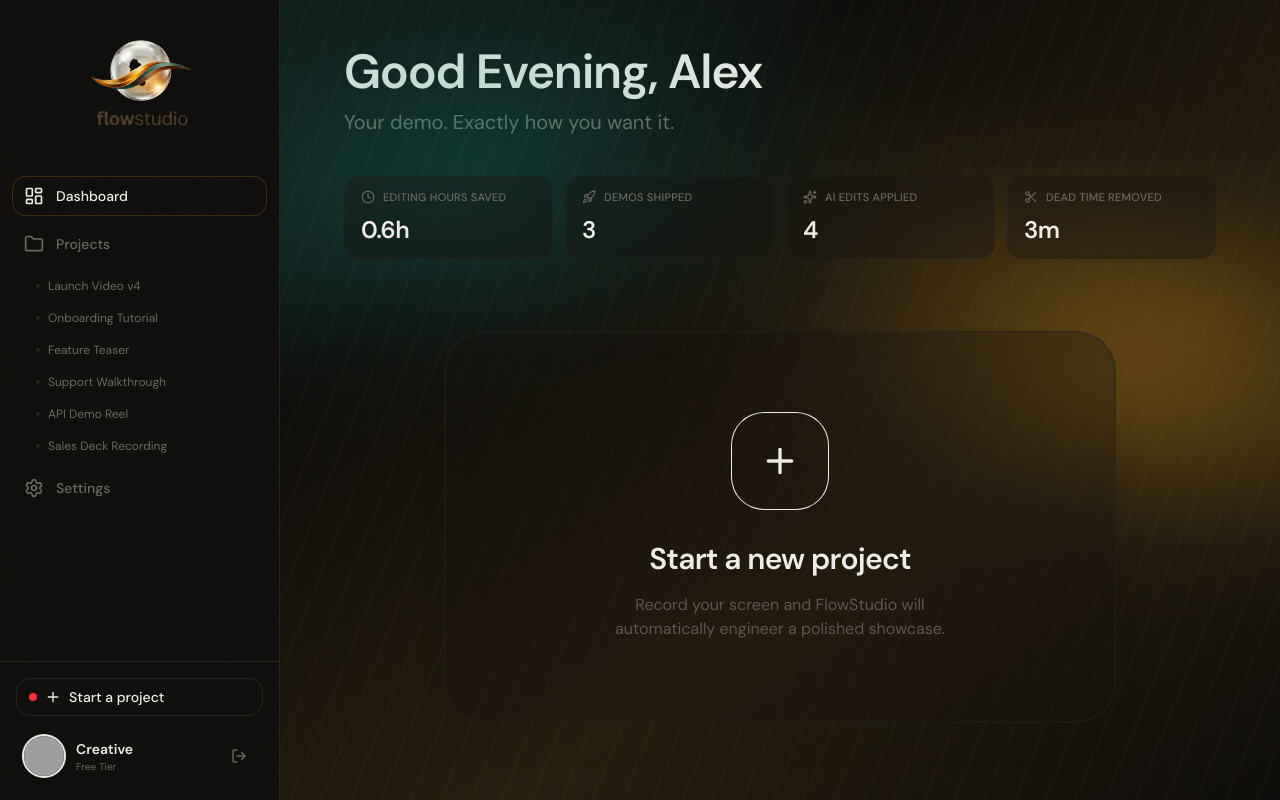
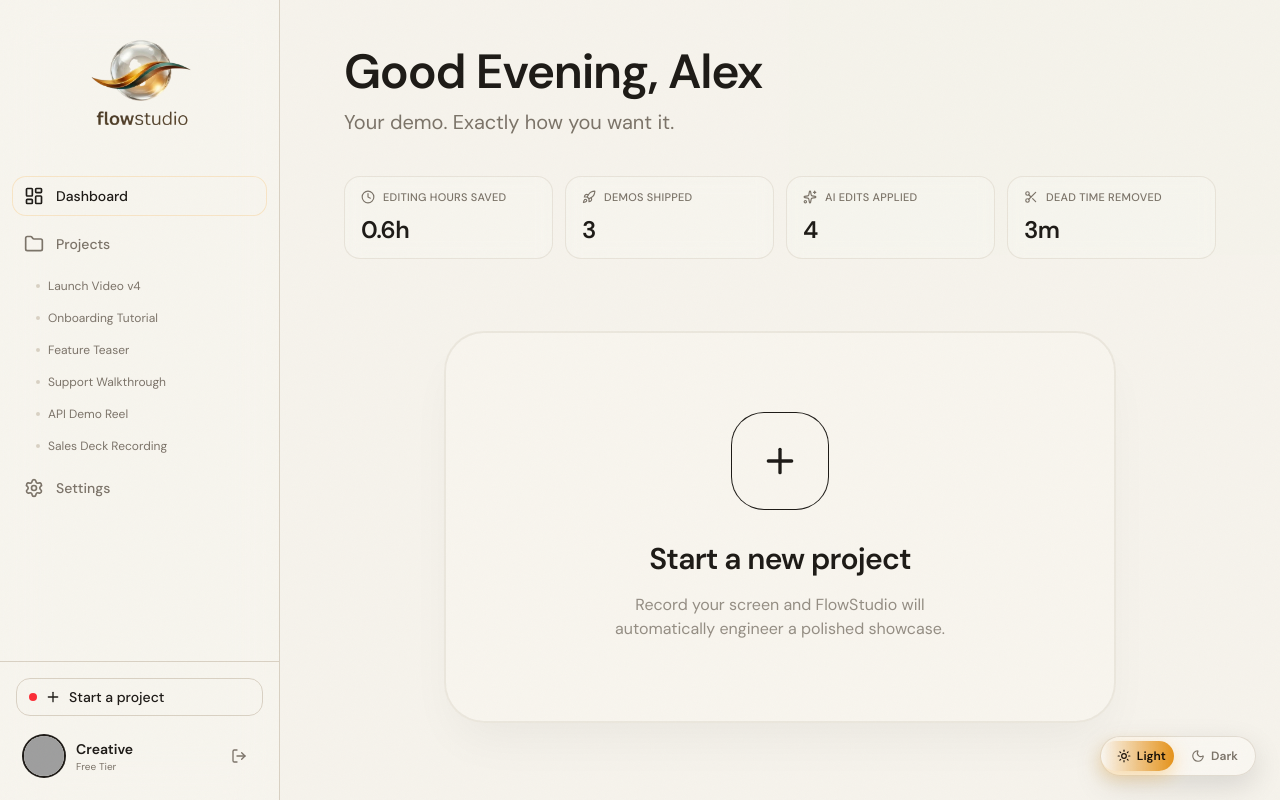
Before and after one commit to CapitalistCookie/flowstudio, a Next.js app in the folder frontend/: page /dashboard in a window 1280 px wide. Built offline with nearby package versions, Linux system fonts and the light colour scheme; no server answers; grey boxes are pictures that could not be loaded.

Commit message:
feat(theme): [HIGHLIGHT] scoped light/dark toggle + launch light default + UI polish

```diff
--- a/frontend/app/globals.css
+++ b/frontend/app/globals.css
@@ -4,6 +4,54 @@
 @custom-variant dark (&:is(.dark *));
 
 :root {
+  /* FlowStudio — light cinematic studio */
+  --background: #F6F3EC;
+  --foreground: #1D1A16;
+  --card: #FAF8F3;
+  --card-foreground: #1D1A16;
+  --popover: #FCFAF6;
+  --popover-foreground: #1D1A16;
+  --primary: #F5A623;
+  --primary-foreground: #1D1A16;
+  --secondary: #ECE6DC;
+  --secondary-foreground: #1D1A16;
+  --muted: #E8E1D6;
+  --muted-foreground: #7B7368;
+  --accent: #F5A623;
+  --accent-foreground: #1D1A16;
+  --destructive: #DC2626;
+  --destructive-foreground: #FFFFFF;
+  --border: #D9D1C3;
+  --input: #EFE8DC;
+  --ring: #F5A623;
+  --radius: 0.5rem;
+
+  /* Sidebar */
+  --sidebar: #F1EDE4;
+  --sidebar-foreground: #1D1A16;
+  --sidebar-primary: #F5A623;
+  --sidebar-primary-foreground: #1D1A16;
+  --sidebar-accent: #E8E1D5;
+  --sidebar-accent-foreground: #1D1A16;
+  --sidebar-border: #D9D1C3;
+  --sidebar-ring: #F5A623;
+
+  /* FlowStudio brand tokens */
+  --flux-amber: #F5A623;
+  --flux-amber-dim: rgba(245, 166, 35, 0.6);
+  --flux-amber-glow: rgba(245, 166, 35, 0.12);
+  --flux-amber-glow-strong: rgba(245, 166, 35, 0.25);
+  --flux-teal: #1A9E8F;
+  --flux-teal-glow: rgba(26, 158, 143, 0.12);
+  --flux-charcoal: #1D1A16;
+  --flux-surface: #FCFAF6;
+  --flux-surface-raised: #F4EFE7;
+  --flux-offwhite: #FCFAF6;
+  --flux-secondary-text: #7B7368;
+  --flux-tertiary-text: #4E4942;
+}
+
+.dark {
   /* FlowStudio — dark cinematic studio */
   --background: #0D0C0A;
   --foreground: #F0EDE8;
@@ -24,9 +72,7 @@
   --border: #272420;
   --input: #1E1C18;
   --ring: #F5A623;
-  --radius: 0.5rem;
 
-  /* Sidebar */
   --sidebar: #0F0E0B;
   --sidebar-foreground: #F0EDE8;
   --sidebar-primary: #F5A623;
@@ -36,7 +82,6 @@
   --sidebar-border: #272420;
   --sidebar-ring: #F5A623;
 
-  /* FlowStudio brand tokens */
   --flux-amber: #F5A623;
   --flux-amber-dim: rgba(245, 166, 35, 0.6);
   --flux-amber-glow: rgba(245, 166, 35, 0.12);
--- a/frontend/app/layout.tsx
+++ b/frontend/app/layout.tsx
@@ -4,6 +4,8 @@ import { ClerkProvider } from "@clerk/nextjs"
 import { DM_Sans, JetBrains_Mono } from "next/font/google"
 import { Toaster } from "sonner"
 import { CursorTrail } from "@/components/cursor-trail"
+import { ThemeProvider } from "@/components/theme-provider"
+import { ThemeControls } from "@/components/theme-controls"
 import "./globals.css"
 
 const dmSans = DM_Sans({
@@ -37,10 +39,13 @@ export default function RootLayout({
     <ClerkProvider>
       <html lang="en" className={`${dmSans.variable} ${jetbrainsMono.variable}`} suppressHydrationWarning>
         <body className="font-sans antialiased grain-overlay" suppressHydrationWarning>
-          <div className="pointer-events-none fixed inset-0 z-[-1] grid-texture opacity-50" />
-          <CursorTrail />
-          {children}
-          <Toaster position="bottom-right" richColors />
+          <ThemeProvider>
+            <div className="pointer-events-none fixed inset-0 z-[-1] grid-texture opacity-50" />
+            <ThemeControls />
+            <CursorTrail />
+            {children}
+            <Toaster position="bottom-right" richColors />
+          </ThemeProvider>
         </body>
       </html>
     </ClerkProvider>
--- a/frontend/app/studio/page.tsx
+++ b/frontend/app/studio/page.tsx
@@ -7,12 +7,13 @@ import { EditorShell } from "@/components/editor-shell"
 function StudioContent() {
   const searchParams = useSearchParams()
   const mode = searchParams.get("edits")
+  const normalizedMode = mode === "refine" ? "tweak" : mode
 
   return (
     <div className="flex h-screen w-full flex-col bg-background font-sans overflow-hidden">
       <EditorShell
         projectId="local-project"
-        initialEditMode={mode === "tweak" || mode === "auto" ? mode : "none"}
+        initialEditMode={normalizedMode === "tweak" || normalizedMode === "auto" ? normalizedMode : "none"}
       />
     </div>
   )
--- a/frontend/components/dashboard-view.tsx
+++ b/frontend/components/dashboard-view.tsx
@@ -14,7 +14,6 @@ import {
 } from "lucide-react"
 import { Button } from "@/components/ui/button"
 import { WorkspaceSidebar } from "@/components/workspace-sidebar"
-import { LightCinematicTexture } from "@/components/light-cinematic-texture"
 import { useProjectStore } from "@/lib/stores/project-store"
 
 function parseDurationToSeconds(duration: string): number {
@@ -68,8 +67,6 @@ export function DashboardView() {
 
       {/* ── Main Content ── */}
       <main className="relative flex-1 overflow-y-auto bg-background/50">
-        <LightCinematicTexture className="z-0" />
-
         <div className="mx-auto max-w-6xl px-8 py-12 lg:px-16 flex flex-col min-h-full">
 
           {/* ── Top Greeting ── */}
@@ -171,13 +168,13 @@ export function DashboardView() {
                         <TrendingUp size={48} className="text-muted-foreground/20" />
                       </div>
 
-                      <div className="absolute inset-0 flex items-center justify-center opacity-0 group-hover:opacity-100 transition-opacity bg-black/5">
-                        <div className="rounded-full bg-white/90 backdrop-blur-sm px-4 py-2 text-xs font-bold text-black shadow-lg">
+                      <div className="absolute inset-0 flex items-center justify-center opacity-0 group-hover:opacity-100 transition-opacity bg-background/20 dark:bg-black/5">
+                        <div className="rounded-full bg-card/90 backdrop-blur-sm px-4 py-2 text-xs font-bold text-foreground shadow-lg">
                           Open Editor
                         </div>
                       </div>
 
-                      <div className="absolute bottom-4 right-4 rounded-xl bg-black/60 px-2.5 py-1 text-[11px] font-mono font-bold text-white backdrop-blur-lg border border-white/10 uppercase tracking-widest">
+                      <div className="absolute bottom-4 right-4 rounded-xl bg-card/85 px-2.5 py-1 text-[11px] font-mono font-bold text-foreground backdrop-blur-lg border border-border/70 uppercase tracking-widest dark:bg-black/60 dark:text-white dark:border-white/10">
                         {project.duration}
                       </div>
                     </div>
--- a/frontend/components/flux-logo.tsx
+++ b/frontend/components/flux-logo.tsx
@@ -22,7 +22,15 @@ export function FluxLogo({ size = "md", className }: FluxLogoProps) {
         alt="FlowStudio"
         width={sizes[size]}
         height={sizes[size]}
-        className="block object-contain align-middle"
+        className="block object-contain align-middle dark:hidden"
+        priority={size !== "sm"}
+      />
+      <Image
+        src="/branding/flowstudio-logo-dark-mode.png"
+        alt="FlowStudio"
+        width={sizes[size]}
+        height={sizes[size]}
+        className="hidden object-contain align-middle dark:block"
         priority={size !== "sm"}
       />
     </div>
--- a/frontend/components/light-cinematic-texture.tsx
+++ b/frontend/components/light-cinematic-texture.tsx
@@ -7,11 +7,11 @@ interface LightCinematicTextureProps {
 export function LightCinematicTexture({ className }: LightCinematicTextureProps) {
   return (
     <div aria-hidden className={cn("pointer-events-none absolute inset-0 overflow-hidden", className)}>
-      <div className="absolute inset-0 bg-[linear-gradient(145deg,rgba(26,158,143,0.12)_0%,rgba(26,158,143,0)_26%,rgba(245,166,35,0.11)_64%,rgba(245,166,35,0)_100%)]" />
-      <div className="absolute -left-[20%] top-[8%] h-56 w-[78%] rotate-[-11deg] bg-[linear-gradient(90deg,rgba(26,158,143,0),rgba(26,158,143,0.30),rgba(26,158,143,0))] blur-3xl" />
-      <div className="absolute right-[-24%] top-[30%] h-56 w-[76%] rotate-[13deg] bg-[linear-gradient(90deg,rgba(245,166,35,0),rgba(245,166,35,0.32),rgba(245,166,35,0))] blur-3xl" />
-      <div className="absolute inset-0 opacity-[0.14] [background:repeating-linear-gradient(112deg,rgba(245,166,35,0.22)_0px,rgba(245,166,35,0.22)_2px,transparent_2px,transparent_28px)]" />
-      <div className="absolute inset-0 opacity-[0.08] [background:repeating-linear-gradient(74deg,rgba(26,158,143,0.22)_0px,rgba(26,158,143,0.22)_1px,transparent_1px,transparent_24px)]" />
+      <div className="absolute inset-0 bg-[linear-gradient(145deg,rgba(26,158,143,0.18)_0%,rgba(26,158,143,0)_26%,rgba(245,166,35,0.16)_64%,rgba(245,166,35,0)_100%)] dark:bg-[linear-gradient(145deg,rgba(26,158,143,0.1)_0%,rgba(26,158,143,0)_26%,rgba(245,166,35,0.1)_64%,rgba(245,166,35,0)_100%)]" />
+      <div className="absolute -left-[20%] top-[8%] h-56 w-[78%] rotate-[-11deg] bg-[linear-gradient(90deg,rgba(26,158,143,0),rgba(26,158,143,0.35),rgba(26,158,143,0))] dark:bg-[linear-gradient(90deg,rgba(26,158,143,0),rgba(26,158,143,0.22),rgba(26,158,143,0))] blur-3xl" />
+      <div className="absolute right-[-24%] top-[30%] h-56 w-[76%] rotate-[13deg] bg-[linear-gradient(90deg,rgba(245,166,35,0),rgba(245,166,35,0.34),rgba(245,166,35,0))] dark:bg-[linear-gradient(90deg,rgba(245,166,35,0),rgba(245,166,35,0.24),rgba(245,166,35,0))] blur-3xl" />
+      <div className="absolute inset-0 opacity-[0.18] dark:opacity-[0.1] [background:repeating-linear-gradient(112deg,rgba(245,166,35,0.22)_0px,rgba(245,166,35,0.22)_2px,transparent_2px,transparent_28px)]" />
+      <div className="absolute inset-0 opacity-[0.1] dark:opacity-[0.06] [background:repeating-linear-gradient(74deg,rgba(26,158,143,0.22)_0px,rgba(26,158,143,0.22)_1px,transparent_1px,transparent_24px)]" />
     </div>
   )
 }
--- /dev/null
+++ b/frontend/components/theme-controls.tsx
@@ -0,0 +1,30 @@
+"use client"
+
+import { useEffect } from "react"
+import { usePathname } from "next/navigation"
+import { useTheme } from "next-themes"
+import { ThemeToggle } from "@/components/theme-toggle"
+
+const TOGGLE_ROUTES = ["/dashboard", "/projects", "/studio"]
+
+export function ThemeControls() {
+  const pathname = usePathname()
+  const { setTheme } = useTheme()
+
+  useEffect(() => {
+    // Always boot the app into light mode on launch.
+    setTheme("light")
+  }, [setTheme])
+
+  const showToggle = TOGGLE_ROUTES.some((route) => pathname.startsWith(route))
+
+  if (!showToggle) {
+    return null
+  }
+
+  return (
+    <div className="fixed bottom-6 right-6 z-[120]">
+      <ThemeToggle />
+    </div>
+  )
+}
--- /dev/null
+++ b/frontend/components/theme-provider.tsx
@@ -0,0 +1,17 @@
+"use client"
+
+import * as React from "react"
+import { ThemeProvider as NextThemesProvider } from "next-themes"
+
+export function ThemeProvider({ children }: { children: React.ReactNode }) {
+  return (
+    <NextThemesProvider
+      attribute="class"
+      defaultTheme="light"
+      enableSystem={false}
+      storageKey="flowstudio-theme"
+    >
+      {children}
+    </NextThemesProvider>
+  )
+}
--- /dev/null
+++ b/frontend/components/theme-toggle.tsx
@@ -0,0 +1,71 @@
+"use client"
+
+import { useEffect, useState } from "react"
+import { motion } from "framer-motion"
+import { Moon, Sun } from "lucide-react"
+import { useTheme } from "next-themes"
+import { cn } from "@/lib/utils"
+
+interface ThemeToggleProps {
+  className?: string
+}
+
+export function ThemeToggle({ className }: ThemeToggleProps) {
+  const { resolvedTheme, setTheme } = useTheme()
+  const [mounted, setMounted] = useState(false)
+
+  useEffect(() => {
+    setMounted(true)
+  }, [])
+
+  if (!mounted) {
+    return <div className={cn("h-10 w-[132px] rounded-full border border-border/70 bg-card/70", className)} />
+  }
+
+  const isDark = resolvedTheme === "dark"
+
+  return (
+    <div
+      className={cn(
+        "relative inline-grid h-10 grid-cols-2 rounded-full border border-border/70 bg-card/80 p-1 shadow-[0_10px_30px_rgba(0,0,0,0.12)] backdrop-blur-md",
+        className
+      )}
+      role="radiogroup"
+      aria-label="Theme"
+    >
+      <motion.div
+        className="absolute top-1 bottom-1 w-[calc(50%-4px)] rounded-full bg-gradient-to-r from-flux-amber/85 to-[#E59219] shadow-[0_6px_18px_rgba(245,166,35,0.35)]"
+        animate={{ x: isDark ? "100%" : "0%" }}
+        transition={{ type: "spring", stiffness: 420, damping: 30, mass: 0.8 }}
+      />
+
+      <button
+        type="button"
+        role="radio"
+        aria-checked={!isDark}
+        onClick={() => setTheme("light")}
+        className={cn(
+          "relative z-10 inline-flex items-center justify-center gap-1.5 rounded-full px-3 text-xs font-semibold transition",
+          isDark ? "text-muted-foreground" : "text-[oklch(0.17_0.02_75)]"
+        )}
+      >
+        <Sun className="h-3.5 w-3.5" />
+        Light
+      </button>
+
+      <button
+        type="button"
+        role="radio"
+        aria-checked={isDark}
+        onClick={() => setTheme("dark")}
+        className={cn(
+          "relative z-10 inline-flex items-center justify-center gap-1.5 rounded-full px-3 text-xs font-semibold transition",
+          isDark ? "text-[oklch(0.17_0.02_75)]" : "text-muted-foreground"
+        )}
+      >
+        <Moon className="h-3.5 w-3.5" />
+        Dark
+      </button>
+    </div>
+  )
+}
--- a/frontend/package.json
+++ b/frontend/package.json
@@ -23,6 +23,7 @@
     "gsap": "^3.14.2",
     "lucide-react": "^0.577.0",
     "next": "16.1.6",
+    "next-themes": "^0.4.6",
     "radix-ui": "^1.4.3",
     "react": "19.2.3",
     "react-dom": "19.2.3",
```
Also changed, not shown: frontend/app/record/preview/page.tsx (+22 -8 lines), frontend/components/timeline.tsx (+2 -7 lines), frontend/public/branding/flowstudio-logo-dark-mode.png (added), 1 other file (tests, documents, lock files or other folders).
